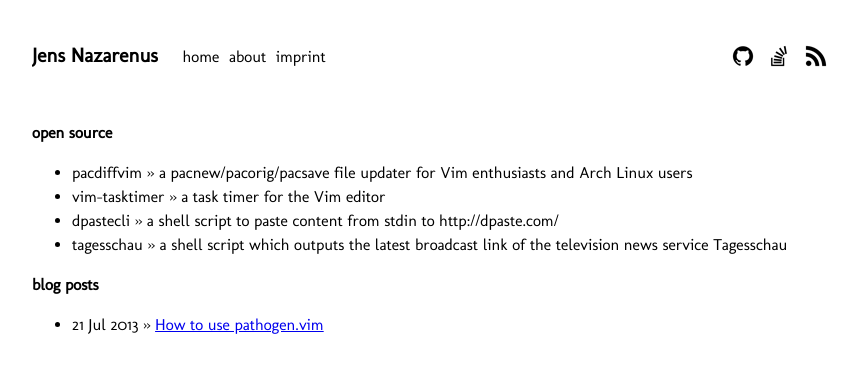
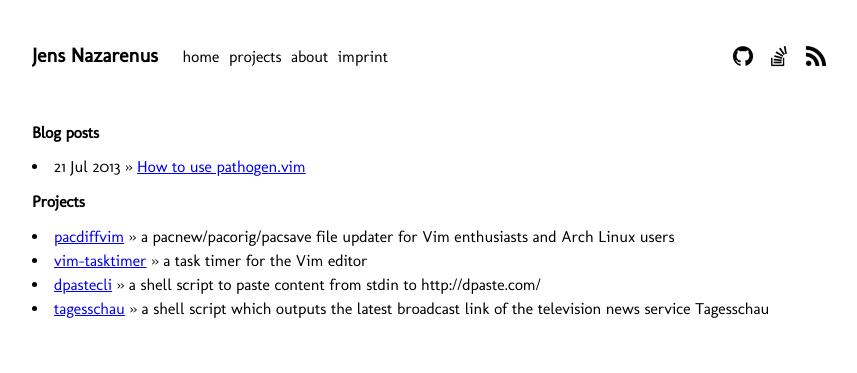
Before and after one commit to jens-na/jens-na.github.io, a Jekyll site: the page built from index.html, in a window 1280 px wide. Shown: the top 373 px of the page, without its empty margins (208-1065 px from the left). Built offline with Jekyll 4.4.1, drawn with Linux system fonts in a browser that asks for light colours.

Commit message:
layout changes

```diff
--- a/_layouts/default.html
+++ b/_layouts/default.html
@@ -13,6 +13,7 @@
       <div class="title">
         <a class="name" href="/">Jens Nazarenus</a>
         <a class="nav" href="/">home</a>
+        <a class="nav" href="/projects">projects</a>
         <a class="nav" href="/about">about</a>
         <a clasS="nav" href="/imprint">imprint</a>
       </div>
--- a/index.html
+++ b/index.html
@@ -2,30 +2,25 @@
 layout: default
 title: Jens Nazarenus
 ---
+<h1>Blog posts</h1>
+{% for post in site.posts %}
+  <li><span>{{ post.date | date_to_string }}</span> &raquo; <a href="{{ post.url }}">{{ post.title }}</a></li>
+{% endfor %}
 
-<h1>open source</h1>
-  <ul class="projects">
+<h1>Projects</h1>
   <li>
-      <span class="project">pacdiffvim</span> &raquo;
+  <a href="https://github.com/jens-na/pacdiffvim" class="project">pacdiffvim</a> &raquo;
   a pacnew/pacorig/pacsave file updater for Vim enthusiasts and Arch Linux users
   </li>
   <li>
-      <span class="project">vim-tasktimer</span> &raquo;
+  <a href="https://github.com/jens-na/vim-tasktimer" class="project">vim-tasktimer</a> &raquo;
   a task timer for the Vim editor
   </li>
   <li>
-      <span class="project">dpastecli</span> &raquo;
+  <a href="https://github.com/jens-na/dpastecli" class="project">dpastecli</a> &raquo;
   a shell script to paste content from stdin to http://dpaste.com/
   </li>
   <li>
-      <span class="project">tagesschau</span> &raquo;
+  <a href="https://github.com/jens-na/tagesschau" class="project">tagesschau</a> &raquo;
   a shell script which outputs the latest broadcast link of the television news service Tagesschau
   </li>
-  </ul>
-
-<h1>blog posts</h1>
-<ul>
-{% for post in site.posts %}
-  <li><span>{{ post.date | date_to_string }}</span> &raquo; <a href="{{ post.url }}">{{ post.title }}</a></li>
-{% endfor %}
-</ul>
```
Also changed, not shown: _posts/2013-07-21-pathogen-vim.md (+2 -1 lines). Lines whose indentation alone changed are shown as unchanged.
